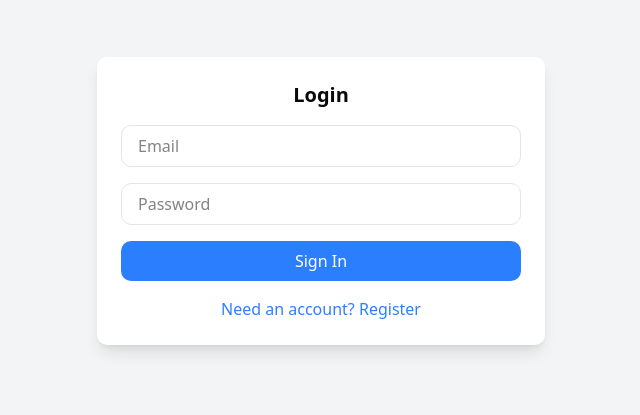
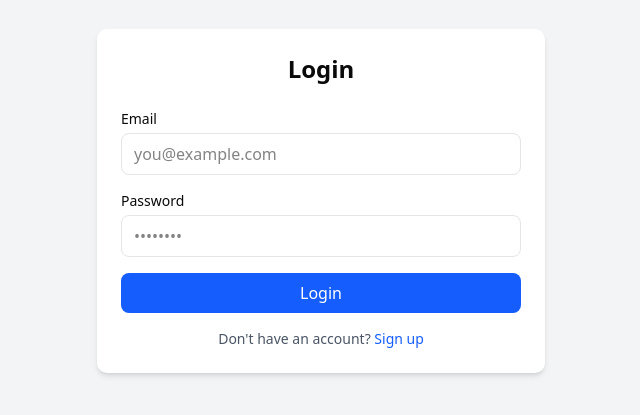
Before and after one commit to jmelhamza/jadaraApp, a React (Vite) app in the folder client/: page /forms in a window 1280 px wide. Shown: the part 199-614 px from the top of the page, without its empty margins (319-959 px from the left). Built offline with nearby package versions, Linux system fonts and the light colour scheme.

Commit message:
update form

```diff
--- a/client/src/components/Forms/index.tsx
+++ b/client/src/components/Forms/index.tsx
@@ -1,66 +1,114 @@
 
-import { useState } from "react";
 
-const AuthForm = () => {
-    const [isRegister, setIsRegister] = useState(false);
-    const [formData, setFormData] = useState({ email: "", password: "" });
 
-    const handleChange = (e) => {
-        setFormData({ ...formData, [e.target.name]: e.target.value });
-    };
+import { useState } from "react"
 
-    const handleSubmit = (e) => {
-        e.preventDefault();
-        if (isRegister) {
-            console.log("Registering:", formData);
-        } else {
-            console.log("Logging in:", formData);
-        }
-    };
+export default function AuthForm() {
+  const [isSignUp, setIsSignUp] = useState(false)
 
-    return (
-        <div className="flex flex-col items-center justify-center min-h-screen bg-gray-100">
-            <div className="w-full max-w-md bg-white p-6 rounded-lg shadow-lg">
-                <h2 className="text-xl font-semibold text-center mb-4">
-                    {isRegister ? "Register" : "Login"}
-                </h2>
-                <form onSubmit={handleSubmit} className="space-y-4">
-                    <input
-                        type="email"
-                        name="email"
-                        placeholder="Email"
-                        value={formData.email}
-                        onChange={handleChange}
-                        required
-                        className="w-full px-4 py-2 border rounded-lg focus:outline-none focus:ring-2 focus:ring-blue-500"
-                    />
-                    <input
-                        type="password"
-                        name="password"
-                        placeholder="Password"
-                        value={formData.password}
-                        onChange={handleChange}
-                        required
-                        className="w-full px-4 py-2 border rounded-lg focus:outline-none focus:ring-2 focus:ring-blue-500"
-                    />
-                    <button
-                        type="submit"
-                        className="w-full py-2 bg-blue-500 text-white rounded-lg hover:bg-blue-600 transition"
-                    >
-                        {isRegister ? "Sign Up" : "Sign In"}
-                    </button>
-                </form>
-                <button
-                    onClick={() => setIsRegister(!isRegister)}
-                    className="mt-4 w-full text-blue-500 hover:underline"
-                >
-                    {isRegister
-                        ? "Already have an account? Login"
-                        : "Need an account? Register"}
-                </button>
-            </div>
+  const toggleForm = () => {
+    setIsSignUp(!isSignUp)
+  }
+
+
+  const LoginForm = () => (
+    <div>
+      <h2 className="text-2xl font-semibold mb-6 text-center">Login</h2>
+      <form className="space-y-4">
+        <div>
+          <label className="block text-sm font-medium mb-1" htmlFor="email">Email</label>
+          <input
+            id="email"
+            type="email"
+            className="w-full px-3 py-2 border rounded-md focus:outline-none focus:ring-2 focus:ring-blue-500"
+            placeholder="you@example.com"
+          />
         </div>
-    );
-};
 
-export default AuthForm;
+        <div>
+          <label className="block text-sm font-medium mb-1" htmlFor="password">Password</label>
+          <input
+            id="password"
+            type="password"
+            className="w-full px-3 py-2 border rounded-md focus:outline-none focus:ring-2 focus:ring-blue-500"
+            placeholder="••••••••"
+          />
+        </div>
+
+        <button
+          type="submit"
+          className="w-full bg-blue-600 text-white py-2 rounded-md hover:bg-blue-700 transition duration-200"
+        >
+          Login
+        </button>
+      </form>
+
+      <p className="text-sm text-center text-gray-600 mt-4">
+        Don't have an account?{" "}
+        <a onClick={toggleForm} className="text-blue-600 hover:underline cursor-pointer">
+          Sign up
+        </a>
+      </p>
+    </div>
+  )
+
+  // Signup Form
+  const SignUpForm = () => (
+    <div>
+      <h2 className="text-2xl font-semibold mb-6 text-center">Sign Up</h2>
+      <form className="space-y-4">
+        <div>
+          <label className="block text-sm font-medium mb-1" htmlFor="username">Username</label>
+          <input
+            id="username"
+            type="text"
+            className="w-full px-3 py-2 border rounded-md focus:outline-none focus:ring-2 focus:ring-blue-500"
+            placeholder="yourusername"
+          />
+        </div>
+
+        <div>
+          <label className="block text-sm font-medium mb-1" htmlFor="email">Email</label>
+          <input
+            id="email"
+            type="email"
+            className="w-full px-3 py-2 border rounded-md focus:outline-none focus:ring-2 focus:ring-blue-500"
+            placeholder="you@example.com"
+          />
+        </div>
+
+        <div>
+          <label className="block text-sm font-medium mb-1" htmlFor="password">Password</label>
+          <input
+            id="password"
+            type="password"
+            className="w-full px-3 py-2 border rounded-md focus:outline-none focus:ring-2 focus:ring-blue-500"
+            placeholder="••••••••"
+          />
+        </div>
+
+        <button
+          type="submit"
+          className="w-full bg-blue-600 text-white py-2 rounded-md hover:bg-blue-700 transition duration-200"
+        >
+          Sign Up
+        </button>
+      </form>
+
+      <p className="text-sm text-center text-gray-600 mt-4">
+        Already have an account?{" "}
+        <a onClick={toggleForm} className="text-blue-600 hover:underline cursor-pointer">
+          Log in
+        </a>
+      </p>
+    </div>
+  )
+
+  return (
+    <div className="min-h-screen bg-gray-100 flex items-center justify-center px-4 w-full" style={{ width: '100vw' }}>
+      <div className="bg-white p-6 rounded-lg shadow-md w-full max-w-md">
+        {isSignUp ? <SignUpForm /> : <LoginForm />}
+      </div>
+    </div>
+  )
+}
```
